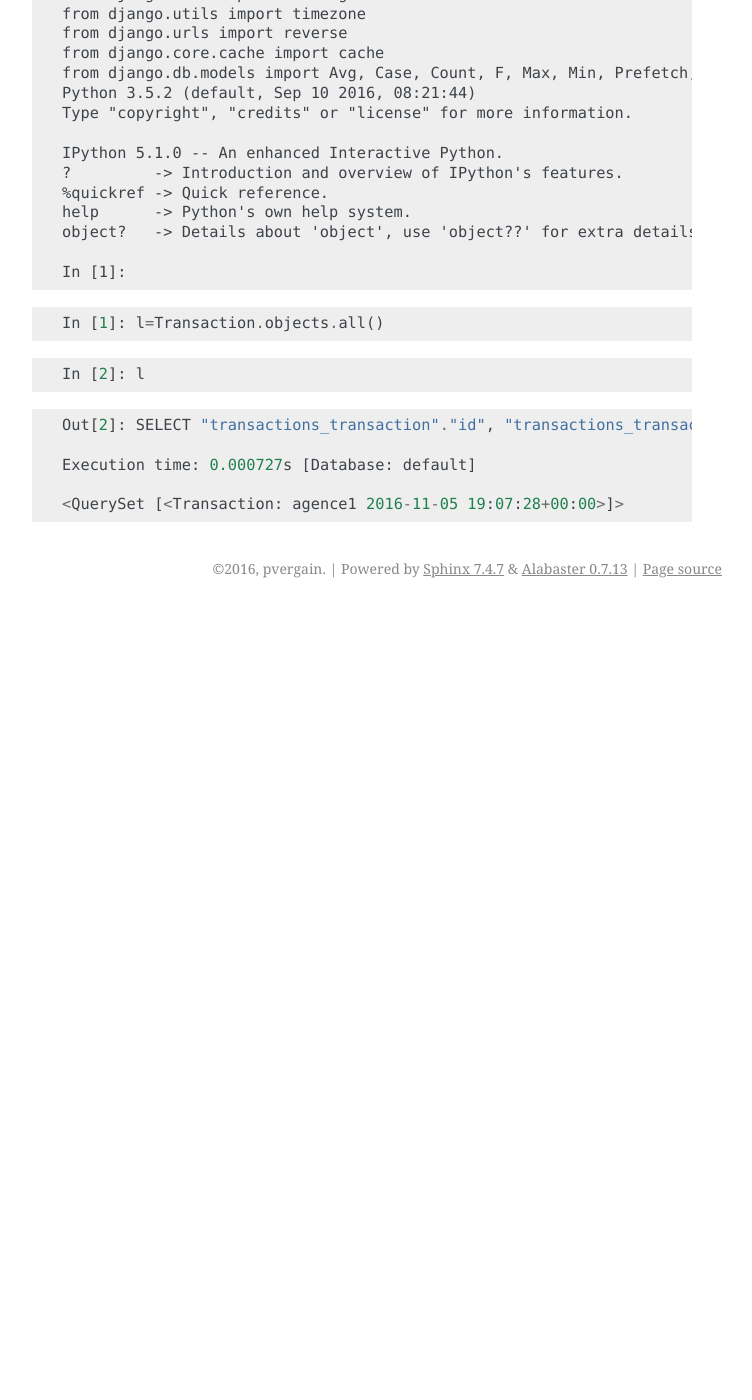
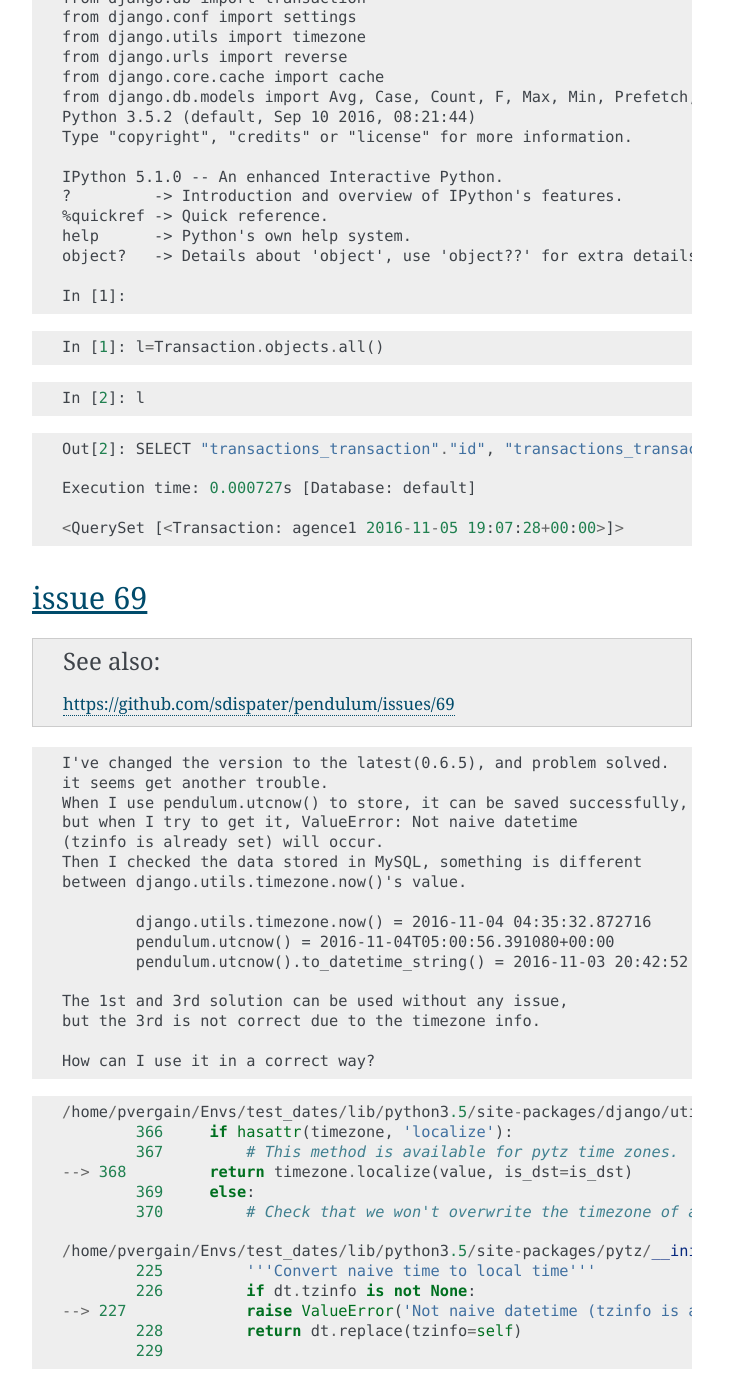
Before and after one commit to pvergain/django_test_dates, a Sphinx documentation site: the page built from docs/applications/transactions/transactions.rst, in a window 1280 px wide and 1400 px high, scrolled down 9382 px. Shown: the whole window, without its empty margins (388-1140 px from the left). Built offline with Sphinx 7.4.7, drawn with Linux system fonts in a browser that asks for light colours; before the commit the page ends 9990 px from its top, so only the background shows below that; some of the changed text lies outside the part shown.

Commit message:
pb with django and pendulum see issue https://github.com/sdispater/pendulum/issues/69

```diff
--- a/docs/applications/transactions/transactions.rst
+++ b/docs/applications/transactions/transactions.rst
@@ -239,7 +239,7 @@ python manage.py showmigrations
 
 ::
 
-    (django_test_dates)assr38@vercors:~/Documents/django_test_dates/project_dates$ python manage.py showmigrations
+    (django_test_dates)pvergain@vercors:~/Documents/django_test_dates/project_dates$ python manage.py showmigrations
 
 ::
 
@@ -478,3 +478,49 @@ python manage.py shell_plus --print-sql
 	Execution time: 0.000727s [Database: default]
 
 	<QuerySet [<Transaction: agence1 2016-11-05 19:07:28+00:00>]>
+
+
+
+
+issue 69
+=========
+
+.. seealso:: https://github.com/sdispater/pendulum/issues/69
+
+
+::
+
+	I've changed the version to the latest(0.6.5), and problem solved.
+	it seems get another trouble.
+	When I use pendulum.utcnow() to store, it can be saved successfully,
+	but when I try to get it, ValueError: Not naive datetime
+	(tzinfo is already set) will occur.
+	Then I checked the data stored in MySQL, something is different
+	between django.utils.timezone.now()'s value.
+
+		django.utils.timezone.now() = 2016-11-04 04:35:32.872716
+		pendulum.utcnow() = 2016-11-04T05:00:56.391080+00:00
+		pendulum.utcnow().to_datetime_string() = 2016-11-03 20:42:52
+
+	The 1st and 3rd solution can be used without any issue,
+	but the 3rd is not correct due to the timezone info.
+
+	How can I use it in a correct way?
+
+
+
+::
+
+	/home/pvergain/Envs/test_dates/lib/python3.5/site-packages/django/utils/timezone.py in make_aware(value, timezone, is_dst)
+		366     if hasattr(timezone, 'localize'):
+		367         # This method is available for pytz time zones.
+	--> 368         return timezone.localize(value, is_dst=is_dst)
+		369     else:
+		370         # Check that we won't overwrite the timezone of an aware datetime.
+
+	/home/pvergain/Envs/test_dates/lib/python3.5/site-packages/pytz/__init__.py in localize(self, dt, is_dst)
+		225         '''Convert naive time to local time'''
+		226         if dt.tzinfo is not None:
+	--> 227             raise ValueError('Not naive datetime (tzinfo is already set)')
+		228         return dt.replace(tzinfo=self)
+		229
```
Also changed, not shown: 2 other files.
